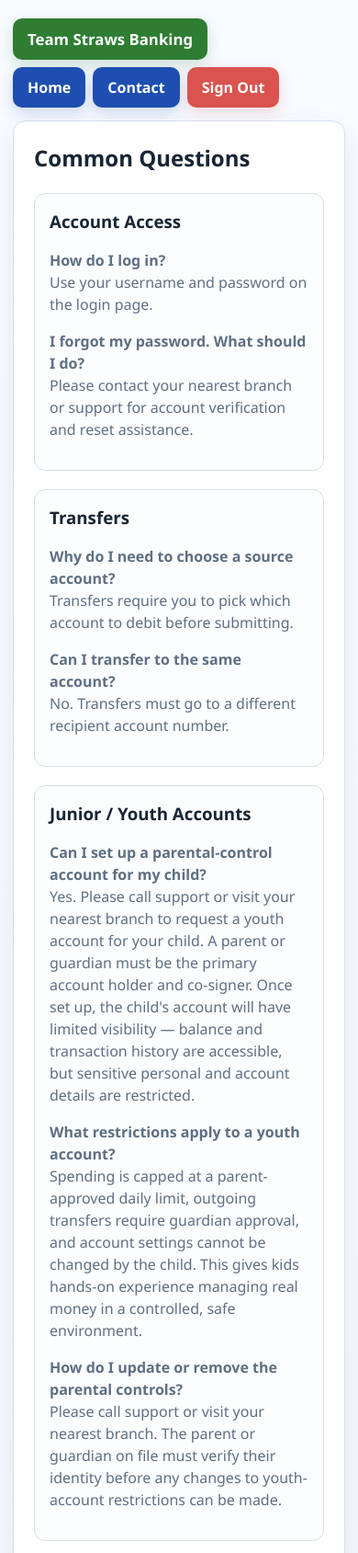
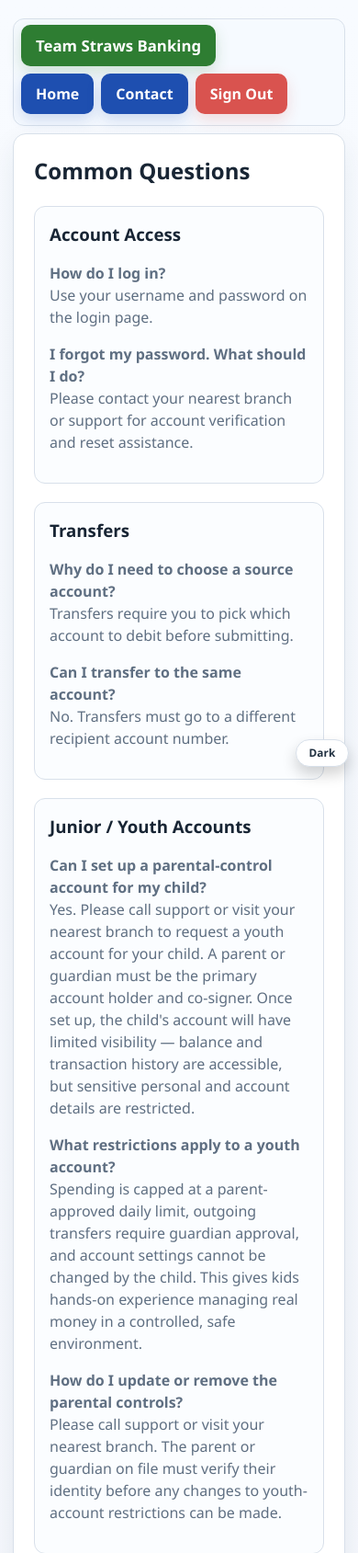
Before and after one commit to AustynGriegoMSU/TeamStrawsDBProject, a Flask app: page /common-questions in a window 390 px wide. Shown: the top 1689 px of the page at 92% size. Run offline with Flask 3, Linux system fonts and the light colour scheme; the visitor is signed in with stand-in values (Sample User, id 1).

Commit message:
added dark mode, banner for nav bar

```diff
--- a/src/app/static/style.css
+++ b/src/app/static/style.css
@@ -18,11 +18,28 @@
 body {
     margin: 0;
     min-height: 100vh;
-    padding: 32px 20px;
+    padding: 32px 20px 72px;
     background: linear-gradient(180deg, #f8fbff 0%, var(--bg) 100%);
     color: var(--text);
     font-family: "Segoe UI", Tahoma, Geneva, Verdana, sans-serif;
     line-height: 1.5;
+}
+
+html[data-theme="dark"] {
+    --bg: #101824;
+    --panel: #172334;
+    --text: #e7eef8;
+    --muted: #b5c3d6;
+    --border: #2b3d56;
+    --accent: #6aa4ff;
+    --accent-hover: #4b8cf2;
+    --danger: #ef6d69;
+    --danger-hover: #de504b;
+    --shadow: 0 14px 28px rgba(0, 0, 0, 0.35);
+}
+
+html[data-theme="dark"] body {
+    background: linear-gradient(180deg, #0c1521 0%, var(--bg) 100%);
 }
 
 .page-shell {
@@ -33,6 +50,12 @@ body {
     border: 1px solid var(--border);
     border-radius: 18px;
     box-shadow: var(--shadow);
+}
+
+html[data-theme="dark"] h1,
+html[data-theme="dark"] h2,
+html[data-theme="dark"] h3 {
+    color: #f1f6ff;
 }
 
 h1,
@@ -75,6 +98,19 @@ textarea {
     color: var(--text);
     font: inherit;
     transition: border-color 0.18s ease, box-shadow 0.18s ease, background-color 0.18s ease;
+}
+
+html[data-theme="dark"] input,
+html[data-theme="dark"] select,
+html[data-theme="dark"] textarea {
+    background: #112033;
+}
+
+html[data-theme="dark"] input:focus,
+html[data-theme="dark"] select:focus,
+html[data-theme="dark"] textarea:focus {
+    background: #0f1d2f;
+    box-shadow: 0 0 0 4px rgba(106, 164, 255, 0.2);
 }
 
 input:focus,
@@ -127,10 +163,23 @@ input[type="submit"]:hover {
 .top-nav-bar {
     max-width: 720px;
     margin: 0 auto 10px;
+    padding: 6px 8px;
     display: flex;
     justify-content: space-between;
     align-items: center;
     gap: 8px;
+    position: sticky;
+    top: 8px;
+    z-index: 1100;
+    border: 1px solid var(--border);
+    border-radius: 12px;
+    background: rgba(246, 250, 255, 0.9);
+    backdrop-filter: blur(4px);
+}
+
+html[data-theme="dark"] .top-nav-bar {
+    border-color: #334862;
+    background: rgba(16, 29, 46, 0.88);
 }
 
 .page-shell-auth {
@@ -208,6 +257,60 @@ span[style*="color:red"] {
     border: 1px solid var(--border);
     border-radius: 12px;
     background: #fbfdff;
+}
+
+html[data-theme="dark"] .card-section,
+html[data-theme="dark"] table,
+html[data-theme="dark"] .account-card {
+    background: #132236;
+}
+
+html[data-theme="dark"] .account-card:hover,
+html[data-theme="dark"] tbody tr:hover {
+    background: #1a2c44;
+}
+
+html[data-theme="dark"] .account-card-active {
+    background: linear-gradient(180deg, #16304f 0%, #1c3960 100%);
+}
+
+html[data-theme="dark"] th {
+    background: #1a2e48;
+    color: #e8f0fc;
+}
+
+html[data-theme="dark"] .flash-message {
+    border-color: #30517b;
+    background: #173256;
+    color: #dcedff;
+}
+
+.theme-toggle {
+    position: fixed;
+    right: 14px;
+    bottom: 12px;
+    z-index: 1200;
+    min-width: 64px;
+    padding: 6px 10px;
+    border: 1px solid var(--border);
+    border-radius: 999px;
+    background: var(--panel);
+    color: var(--text);
+    font-size: 0.78rem;
+    font-weight: 700;
+    letter-spacing: 0.01em;
+    cursor: pointer;
+    box-shadow: 0 8px 16px rgba(0, 0, 0, 0.18);
+    transition: transform 0.12s ease, border-color 0.18s ease, background-color 0.18s ease;
+}
+
+.theme-toggle:hover {
+    transform: translateY(-1px);
+    border-color: var(--accent);
+}
+
+html[data-theme="dark"] .theme-toggle {
+    background: #0f1d2f;
 }
 
 .card-section h3 {
@@ -332,7 +435,7 @@ tbody tr:hover {
 
 @media (max-width: 640px) {
     body {
-        padding: 20px 14px;
+        padding: 20px 14px 66px;
     }
 
     .page-shell {
@@ -364,4 +467,12 @@ tbody tr:hover {
     .transfer-grid {
         grid-template-columns: 1fr;
     }
+
+    .theme-toggle {
+        right: 10px;
+        bottom: 10px;
+        min-width: 58px;
+        padding: 5px 9px;
+        font-size: 0.74rem;
+    }
 }
--- a/src/app/templates/base.html
+++ b/src/app/templates/base.html
@@ -48,5 +48,37 @@
 {% endwith %}
 {% block main %}{% endblock %}
 </main>
+
+<button id="theme-toggle" class="theme-toggle" type="button" aria-label="Toggle dark mode" aria-pressed="false">
+    Dark
+</button>
+
+<script>
+    (function () {
+        const root = document.documentElement;
+        const toggle = document.getElementById("theme-toggle");
+        const stored = localStorage.getItem("theme");
+        const prefersDark = window.matchMedia && window.matchMedia("(prefers-color-scheme: dark)").matches;
+
+        function applyTheme(theme) {
+            root.setAttribute("data-theme", theme);
+            if (toggle) {
+                const isDark = theme === "dark";
+                toggle.textContent = isDark ? "Light" : "Dark";
+                toggle.setAttribute("aria-pressed", String(isDark));
+            }
+        }
+
+        applyTheme(stored || (prefersDark ? "dark" : "light"));
+
+        if (toggle) {
+            toggle.addEventListener("click", function () {
+                const nextTheme = root.getAttribute("data-theme") === "dark" ? "light" : "dark";
+                applyTheme(nextTheme);
+                localStorage.setItem("theme", nextTheme);
+            });
+        }
+    })();
+</script>
 </body>
 </html>
```
